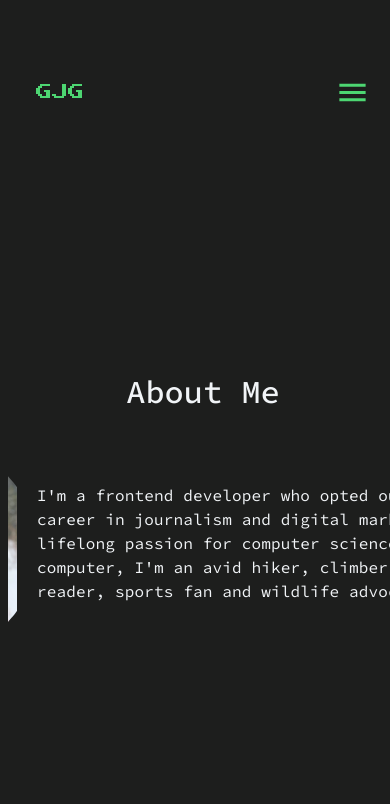
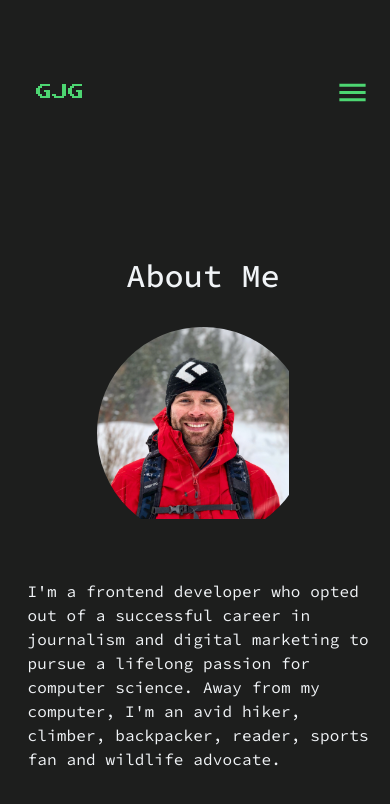
Before and after one commit to gjeffgolden/personal-website-2.0, a React (Vite) app: page /about in a window 390 px wide. Shown: the top 804 px of the page. Built offline with nearby package versions, Linux system fonts and the light colour scheme.

Commit message:
Adding media queries and maxWidth for responsiveness

```diff
--- a/src/routes/About.tsx
+++ b/src/routes/About.tsx
@@ -2,7 +2,10 @@ import Avatar from "@mui/material/Avatar";
 import Box from "@mui/material/Box";
 import Slide from "@mui/material/Slide";
 import Typography from "@mui/material/Typography";
-import { StyledPageContainer } from "../styles/styles";
+import {
+  StyledPageContainer,
+  StyledResponsiveContainer,
+} from "../styles/styles";
 
 export const About = () => {
   return (
@@ -12,28 +15,31 @@ export const About = () => {
           About Me
         </Typography>
       </Slide>
-      <Box display="flex" flexDirection="row">
+      <StyledResponsiveContainer display="flex" flexDirection="row">
         <Slide direction="right" in={true}>
           <Avatar
             alt="Jeff Golden"
             src="assets/Golden-Headshot-Casual.JPG"
-            sx={{
+            sx={theme => ({
               width: "12rem",
               height: "12rem",
               float: "left",
               padding: "0px 20px 20px 0px",
-            }}
+              [theme.breakpoints.down("sm")]: {
+                alignSelf: "center",
+              },
+            })}
           />
         </Slide>
         <Slide direction="up" in={true}>
-          <Typography mt={5} width="34rem" variant="body1">
+          <Typography mt={5} width="34rem" maxWidth="90vw" variant="body1">
             I'm a frontend developer who opted out of a successful career in
             journalism and digital marketing to pursue a lifelong passion for
             computer science. Away from my computer, I'm an avid hiker, climber,
             backpacker, reader, sports fan and wildlife advocate.
           </Typography>
         </Slide>
-      </Box>
+      </StyledResponsiveContainer>
     </StyledPageContainer>
   );
 };
--- a/src/routes/Contact.tsx
+++ b/src/routes/Contact.tsx
@@ -16,6 +16,7 @@ export const Contact = () => {
         display="flex"
         flexDirection="column"
         justifyContent="center"
+        maxWidth="90vw"
         width="32rem"
       >
         <Typography paragraph variant="body1">
--- a/src/routes/TechStack.tsx
+++ b/src/routes/TechStack.tsx
@@ -20,7 +20,7 @@ export const TechStack = () => {
       <Typography mb={4} variant="h3">
         Portfolio
       </Typography>
-      <ButtonGroup>
+      <ButtonGroup sx={{ maxWidth: "90vw" }}>
         <Button
           color="secondary"
           onClick={handleClickCore}
--- a/src/styles/styles.ts
+++ b/src/styles/styles.ts
@@ -78,3 +78,11 @@ export const StyledSocialIconsContainer = styled("div")({
   marginTop: "1rem",
   width: "14rem",
 });
+
+export const StyledResponsiveContainer = styled(Box)(({ theme }) => ({
+  display: "flex",
+  flexDirection: "row",
+  [theme.breakpoints.down("sm")]: {
+    flexDirection: "column",
+  },
+}));
```
